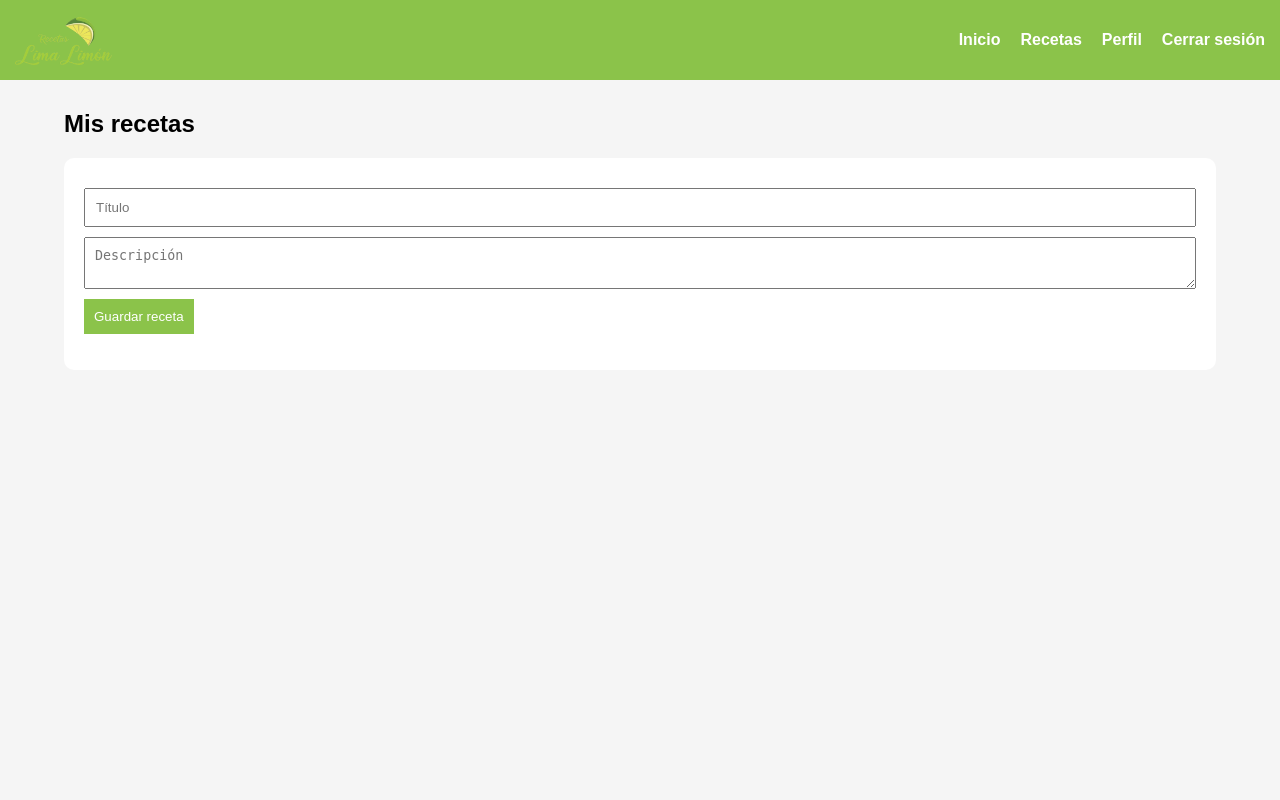
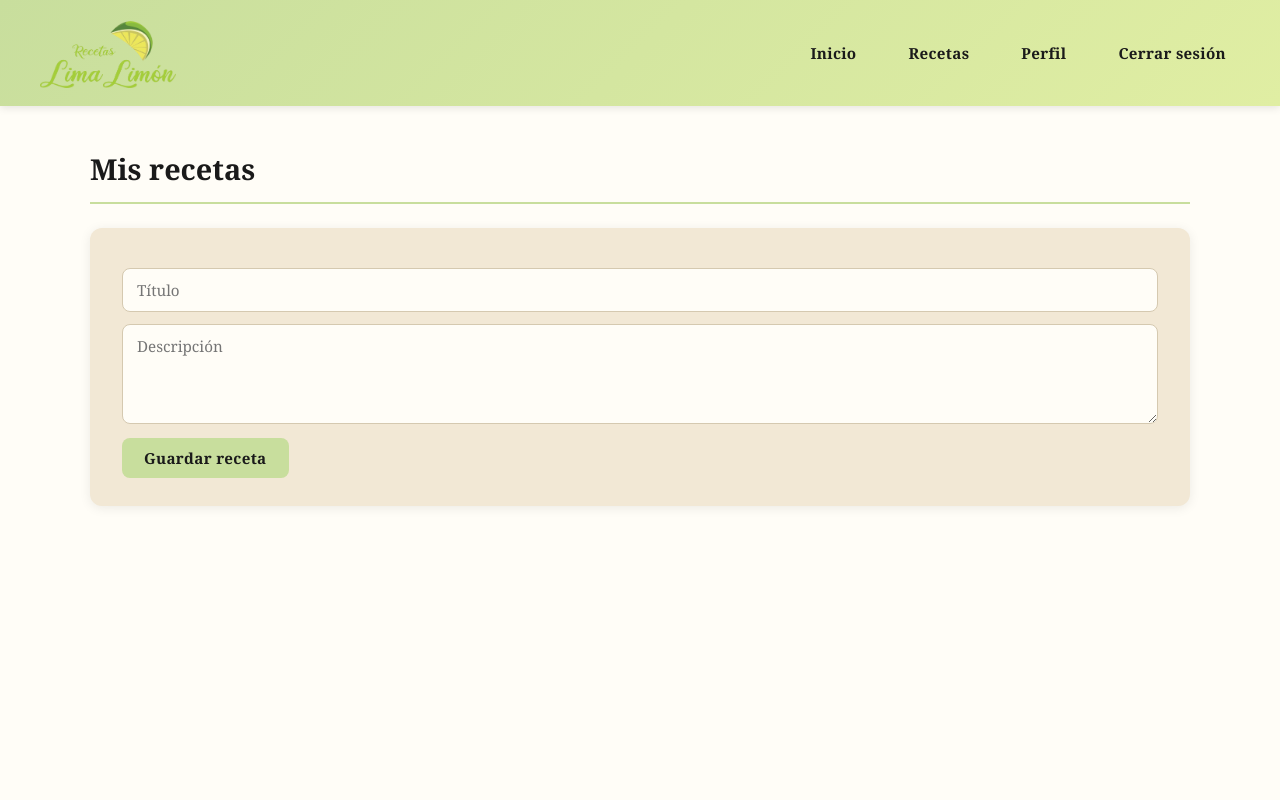
Before and after one commit to nicori25/Recetas_limalimon1, a PHP site: page /recetas.php in a window 1280 px wide. Run offline with PHP 8.4, Linux system fonts and the light colour scheme; a user stored in the database is signed in; data that the repository does not hold is empty.

Commit message:
Update style.css

```diff
--- a/css/style.css
+++ b/css/style.css
@@ -1,68 +1,239 @@
-body{
-    font-family: Arial;
-    background:#f5f5f5;
-    margin:0;
+/* ── Variables de paleta ── */
+:root {
+    --crema:       #FFFDF7;
+    --beige:       #F2E8D5;
+    --verde-medio: #C8DE9D;
+    --verde-claro: #E0EEA3;
+    --negro:       #1a1a1a;
+    --gris-suave:  #888;
+    --sombra:      0 2px 12px rgba(0,0,0,0.08);
+    --radio:       12px;
 }
 
-.header{
-    background:#8bc34a;
-    padding:15px;
-    display:flex;
-    justify-content:space-between;
-    align-items:center;
+/* ── Reset y base ── */
+*, *::before, *::after {
+    box-sizing: border-box;
+    margin: 0;
+    padding: 0;
 }
 
-.header img{
-    height:50px;
+body {
+    font-family: 'Georgia', serif;
+    background: var(--crema);
+    color: var(--negro);
+    line-height: 1.6;
+    min-height: 100vh;
 }
 
-nav{
-    display:flex;
-    gap:20px;
+/* ── Header / zona de inicio ── */
+.header {
+    background: linear-gradient(135deg, var(--verde-medio) 0%, var(--verde-claro) 100%);
+    padding: 18px 40px;
+    display: flex;
+    justify-content: space-between;
+    align-items: center;
+    box-shadow: 0 2px 8px rgba(0,0,0,0.1);
 }
 
-nav a{
-    color:white;
-    text-decoration:none;
-    font-weight:bold;
+.header img {
+    height: 70px;
+    object-fit: contain;
+    background: transparent;
 }
 
-.container{
-    width:90%;
-    margin:auto;
-    margin-top:30px;
+/* ── Navegación ── */
+nav {
+    display: flex;
+    gap: 24px;
+    align-items: center;
 }
 
-.form-box{
-    background:white;
-    padding:20px;
-    border-radius:10px;
-    margin-bottom:20px;
+nav a {
+    color: var(--negro);
+    text-decoration: none;
+    font-weight: 600;
+    font-size: 0.95rem;
+    letter-spacing: 0.02em;
+    padding: 6px 14px;
+    border-radius: 20px;
+    transition: background 0.2s, color 0.2s;
 }
 
-input, textarea{
-    width:100%;
-    padding:10px;
-    margin-top:10px;
+nav a:hover {
+    background: rgba(0,0,0,0.1);
 }
 
-button{
-    margin-top:10px;
-    padding:10px;
-    background:#8bc34a;
-    color:white;
-    border:none;
-    cursor:pointer;
+/* ── Contenedor principal ── */
+.container {
+    width: 90%;
+    max-width: 1100px;
+    margin: 40px auto;
 }
 
-.recetas-grid{
-    display:grid;
-    grid-template-columns:repeat(auto-fit,minmax(250px,1fr));
-    gap:20px;
+.container h2 {
+    font-size: 1.8rem;
+    font-weight: 700;
+    color: var(--negro);
+    margin-bottom: 24px;
+    border-bottom: 2px solid var(--verde-medio);
+    padding-bottom: 10px;
 }
 
-.card{
-    background:white;
-    padding:20px;
-    border-radius:10px;
+/* ── Caja de formulario ── */
+.form-box {
+    background: var(--beige);
+    padding: 28px 32px;
+    border-radius: var(--radio);
+    margin-bottom: 32px;
+    box-shadow: var(--sombra);
 }
+
+.form-box h2 {
+    font-size: 1.6rem;
+    margin-bottom: 16px;
+    border-bottom: 2px solid var(--verde-medio);
+    padding-bottom: 8px;
+}
+
+/* ── Inputs y textarea ── */
+input,
+textarea {
+    width: 100%;
+    padding: 11px 14px;
+    margin-top: 12px;
+    border: 1.5px solid #d5c9b0;
+    border-radius: 8px;
+    background: var(--crema);
+    color: var(--negro);
+    font-family: inherit;
+    font-size: 0.95rem;
+    transition: border-color 0.2s, box-shadow 0.2s;
+    outline: none;
+}
+
+input:focus,
+textarea:focus {
+    border-color: var(--verde-medio);
+    box-shadow: 0 0 0 3px rgba(200, 222, 157, 0.35);
+}
+
+textarea {
+    min-height: 100px;
+    resize: vertical;
+}
+
+/* ── Botones ── */
+button {
+    margin-top: 14px;
+    padding: 10px 22px;
+    background: var(--verde-medio);
+    color: var(--negro);
+    border: none;
+    border-radius: 8px;
+    cursor: pointer;
+    font-family: inherit;
+    font-size: 0.95rem;
+    font-weight: 600;
+    letter-spacing: 0.02em;
+    transition: background 0.2s, transform 0.1s;
+}
+
+button:hover {
+    background: #b5d080;
+    transform: translateY(-1px);
+}
+
+button:active {
+    transform: translateY(0);
+}
+
+button[type="submit"][name="eliminar"],
+form button:only-of-type {
+    /* botón eliminar: tono más apagado */
+}
+
+/* ── Grid de recetas ── */
+.recetas-grid {
+    display: grid;
+    grid-template-columns: repeat(auto-fill, minmax(260px, 1fr));
+    gap: 22px;
+}
+
+/* ── Tarjetas ── */
+.card {
+    background: var(--beige);
+    padding: 22px 24px;
+    border-radius: var(--radio);
+    box-shadow: var(--sombra);
+    border-top: 4px solid var(--verde-medio);
+    display: flex;
+    flex-direction: column;
+    gap: 10px;
+    transition: transform 0.2s, box-shadow 0.2s;
+}
+
+.card:hover {
+    transform: translateY(-3px);
+    box-shadow: 0 6px 20px rgba(0,0,0,0.12);
+}
+
+.card h3 {
+    font-size: 1.1rem;
+    font-weight: 700;
+    color: var(--negro);
+}
+
+.card p {
+    font-size: 0.92rem;
+    color: #3a3a3a;
+    flex-grow: 1;
+}
+
+.card small {
+    font-size: 0.8rem;
+    color: var(--gris-suave);
+}
+
+.card button {
+    align-self: flex-start;
+    margin-top: 6px;
+    padding: 7px 16px;
+    font-size: 0.85rem;
+    background: #ddd;
+    color: var(--negro);
+}
+
+.card button:hover {
+    background: #c8b89a;
+}
+
+/* ── Páginas de login/registro centradas ── */
+body > .form-box {
+    width: 90%;
+    max-width: 420px;
+    margin: 60px auto;
+}
+
+/* ── Responsive ── */
+@media (max-width: 600px) {
+    .header {
+        flex-direction: column;
+        gap: 14px;
+        padding: 16px 20px;
+    }
+
+    nav {
+        gap: 14px;
+        flex-wrap: wrap;
+        justify-content: center;
+    }
+
+    .container {
+        width: 95%;
+        margin: 24px auto;
+    }
+
+    .form-box {
+        padding: 20px 18px;
+    }
+}
```
